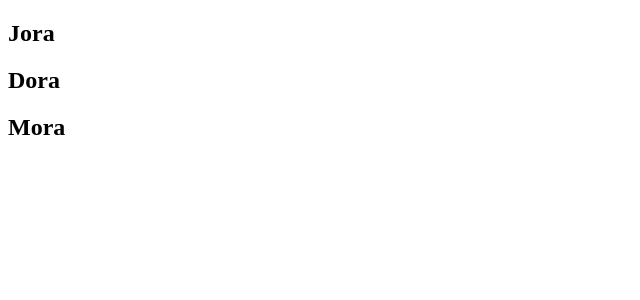
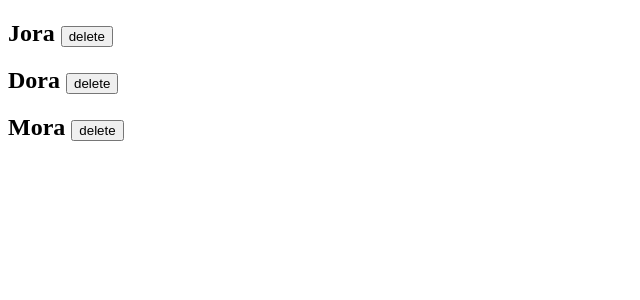
Before and after one commit to maximmorenko/movies, a React (Create React App) app: page / in a window 1280 px wide. Shown: the top 300 px of the page, without its empty margins (0-640 px from the left). Built offline with nearby package versions, Linux system fonts and the light colour scheme.

Commit message:
обновление состояния через дочерние компоненты

```diff
--- a/src/App.js
+++ b/src/App.js
@@ -16,11 +16,14 @@ class App extends Component {
         {id: 'qwert', name: 'Mora'}
     ]
   };
-  // создадим функциию не верхнем уровне, и передадим ее на нижний к постам и там вызовем при нажатии на пост. передавать ее будем по лесенке, сразу в список постов, а потом в посты.
-  hendleSomething = () => {
-    console.log('клик на пост')
+  // создадим функциию (метод класса) не верхнем уровне, и передадим ее на нижний к постам и там вызовем при нажатии на пост. передавать ее будем по лесенке, сразу в список постов, а потом в посты.
+  // hendleSomething = () => {
+  //   console.log('клик на пост')
+  // }
+  removePost = (id) => {
+    this.setState(
+      {posts: this.state.posts.filter(item => item.id !== id)})
   }
-
 
   render() {
     // также мы можем делать деструктуризацию, например state.posts можно записать как:
@@ -30,7 +33,7 @@ class App extends Component {
        {/* передаем массив постов */}
         {/* теперь имеем базовый компонент арр, у него дочерний posts, а у posts дочерние post */}
         {/* передаем наш колбек на нижний уровень cb - callback */}
-        <Posts posts={this.state.posts} cb={this.hendleSomething}/>
+        <Posts posts={this.state.posts} cb={this.removePost}/>
       </div>
     );
   }
--- a/src/components/ChildrenComponent/Post.jsx
+++ b/src/components/ChildrenComponent/Post.jsx
@@ -4,5 +4,6 @@ export default function Post(props) {
     //так как пропсы это тоже объект то мы можем сделать деструктуризацию пропсов:
     // const {name, cb} = props; // теперь вместо записи props.cb достаточно написать cb
     // теперь каждый элемент получает еще и третий пропс - функцию cb
-    return <h2 onClick={props.cb}>{props.name}</h2>
+    //const {id, cb, name} = props;
+    return <h2 >{props.name} <button onClick={() => props.cb(props.id)}>delete</button></h2>
 }
--- a/src/components/ChildrenComponent/Posts.jsx
+++ b/src/components/ChildrenComponent/Posts.jsx
@@ -7,7 +7,7 @@ export default function Posts(props) {
             {
                 // спускаем полученый колбек из пропса еще ниже
                 props.posts.map(item=>(
-                    <Post key={item.id} name={item.name} cb={props.cb}/>
+                    <Post id={item.id} key={item.id} name={item.name} cb={props.cb}/>
                     ))
             }
         </div>
```
